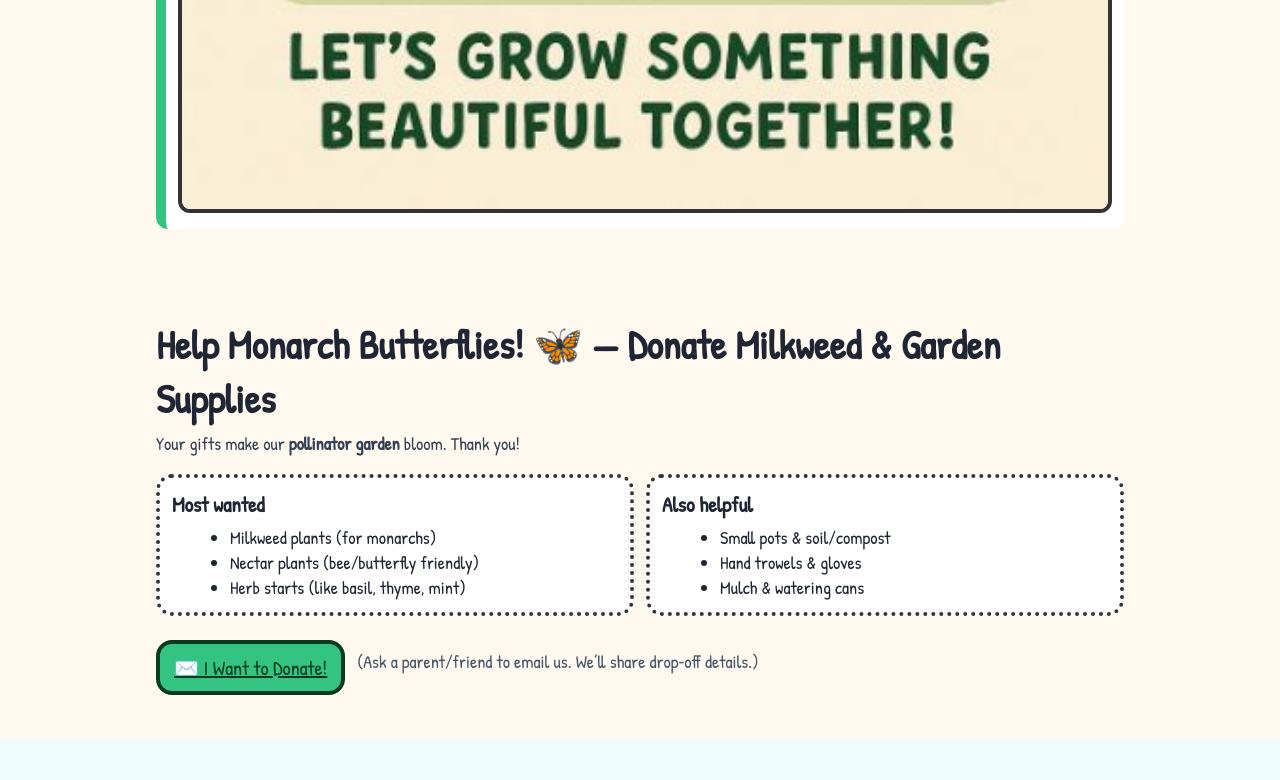
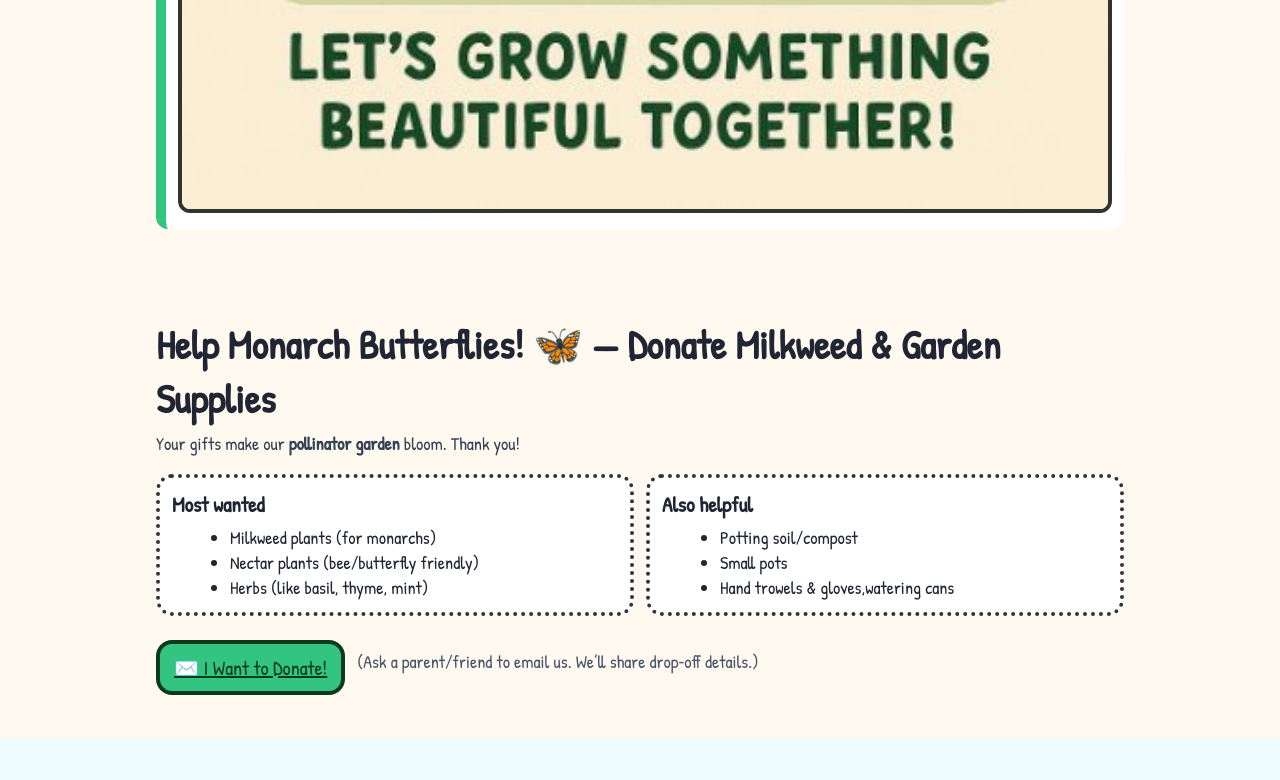
Before and after one commit to dhakshithaprabhakaran/Dhakshitha-Nature-Club, a plain HTML site: page index.html in a window 1280 px wide. Shown: the part 3524-4304 px from the top of the page. Drawn offline with Linux system fonts and the light colour scheme.

Commit message:
Update index.html

```diff
--- a/index.html
+++ b/index.html
@@ -94,7 +94,7 @@
           <p>I made a bird feeder out of pinecones. Birds came for breakfast every morning. 🐦</p>
         </li>
         <li>
-          <h4>Pollinator Garden Poster</h4>
+          <h4>Pollinator Garden </h4>
           <p>I made a poster to help pollinators like butterflies and bees. You can help too!</p>
           <div class="poster">
             <img src="assets/Designer.png" alt="Pollinator garden donation poster" class="photo" />
@@ -114,15 +114,15 @@
           <ul>
             <li>Milkweed plants (for monarchs)</li>
             <li>Nectar plants (bee/butterfly friendly)</li>
-            <li>Herb starts (like basil, thyme, mint)</li>
+            <li>Herbs (like basil, thyme, mint)</li>
           </ul>
         </article>
         <article class="card">
           <h3>Also helpful</h3>
           <ul>
-            <li>Small pots & soil/compost</li>
-            <li>Hand trowels & gloves</li>
-            <li>Mulch & watering cans</li>
+            <li> Potting soil/compost</li>
+            <li>Small pots</li>
+            <li> Hand trowels & gloves,watering cans</li>
           </ul>
         </article>
       </div>
```
